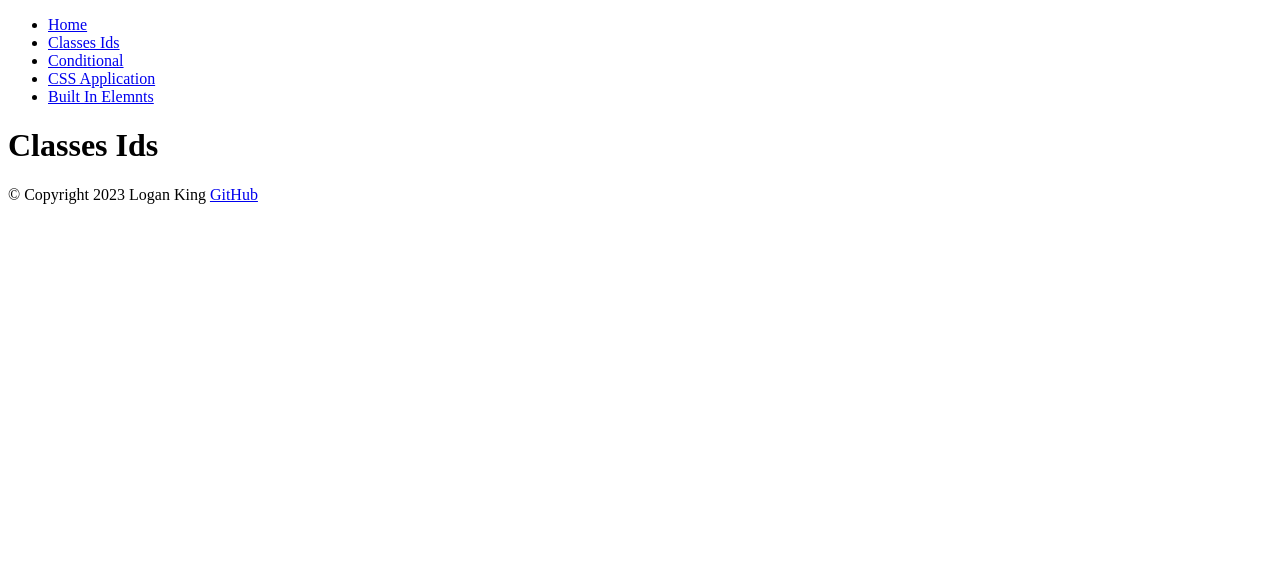
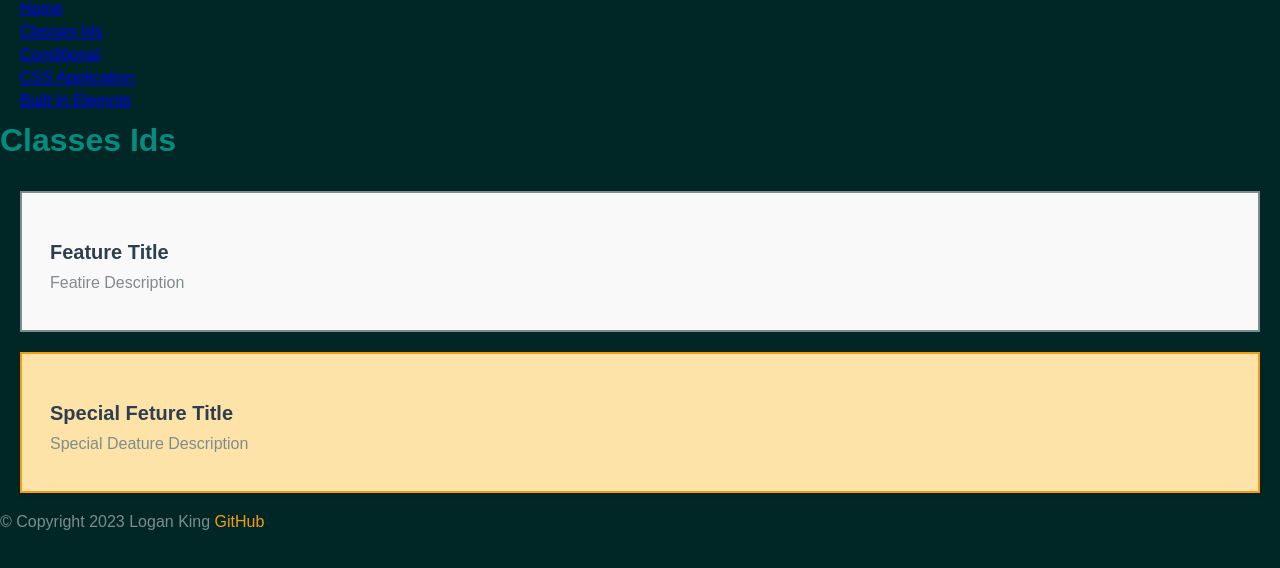
Before and after one commit to EagleAim/COMP001A.LectureActivity5, a plain HTML site: page classes-ids.html in a window 1280 px wide. Drawn offline with Linux system fonts and the light colour scheme.

Commit message:
classes developed

```diff
--- a/classes-ids.html
+++ b/classes-ids.html
@@ -5,6 +5,7 @@
     <meta name="viewport" content="width=device-width, initial-scale=1.0">
     <title>LA5 - Classes Ids</title>
 </head>
+<link rel="stylesheet" href="main.css">
 <body>
     <header>
         <nav>
@@ -20,7 +21,15 @@
     </header>
 
     <main>
+<div class="feature-card">
+    <h3>Feature Title</h3>
+    <p>Featire Description</p>
+</div>
 
+<div class="feature-card" id="special-feature">
+    <h3>Special Feture Title</h3>
+    <p>Special Deature Description</p>
+</div>
     </main>
 
     <footer>
--- a/main.css
+++ b/main.css
@@ -49,3 +49,27 @@ ul li {
 dic ul {
     list-style-type: square;
 }
+
+.feature-card {
+    border: 2px solid #7f8c8d;
+    padding: 28px;
+    margin: 20px;
+    background-color: #f9f9f9;
+}
+
+.feature-card h3 {
+    font-size: 20px;
+    margin-bottom: 10px;
+    color: #2c3e50;
+}
+
+.feature-card p {
+    margin-bottom: 10px;
+    color: #7f8c8d;
+}
+
+#special-feature {
+    background-color: #fde3a7;
+    border-color: #f39c12;
+    box-shadow: 0 4px 8px rgba(0, 0, 0, 0.1);
+}
```
